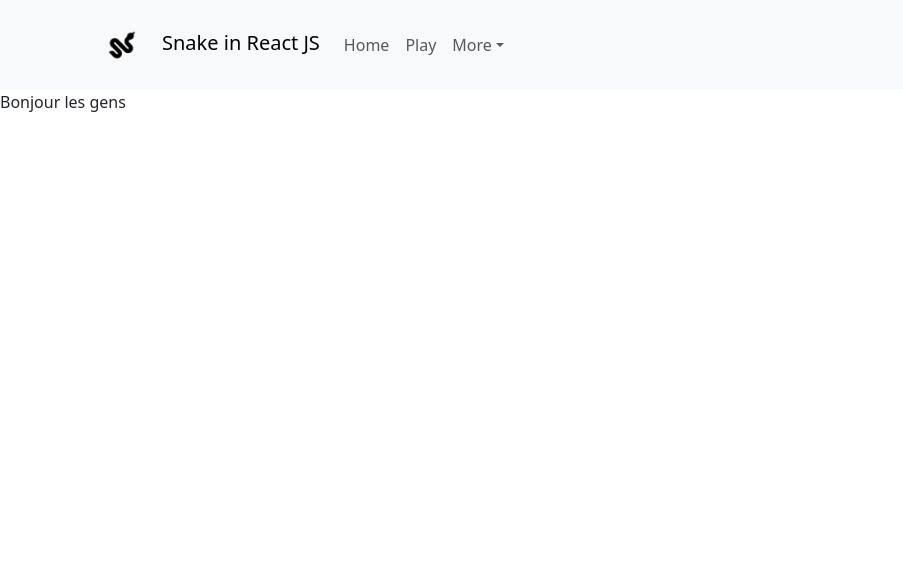
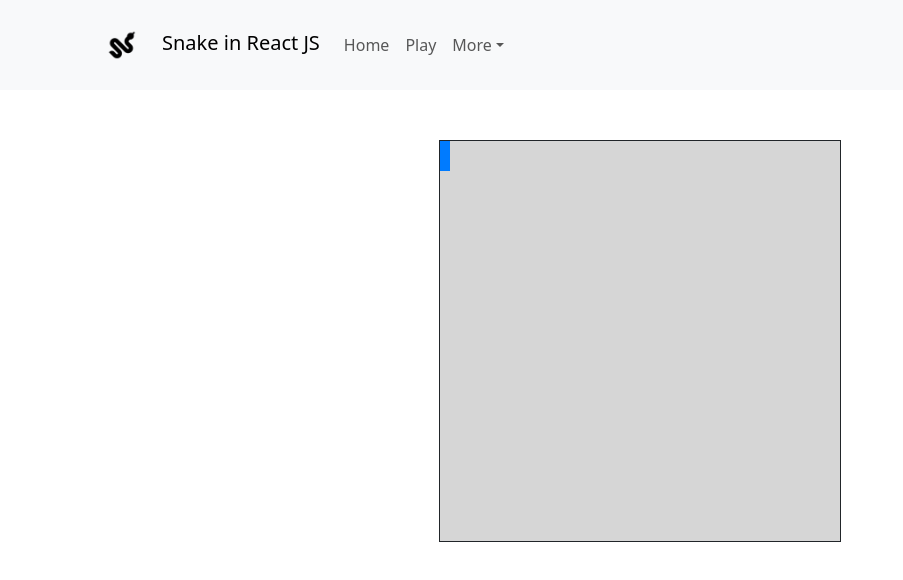
Before and after one commit to Medinhoo/SnakeReact, a React (Vite) app: page / in a window 1280 px wide. Shown: the top 580 px of the page, without its empty margins (0-903 px from the left). Built offline with nearby package versions, Linux system fonts and the light colour scheme.

Commit message:
Initializing of the static canvas

```diff
--- a/src/App.jsx
+++ b/src/App.jsx
@@ -1,13 +1,14 @@
 import { Header } from "./Header/Header"
+import { Canvas } from "./Canvas/Canvas"
 import './index.css'
 
 function App() {
 
   return (
-  <div>
+  <>
     <Header/>
-    <p>Bonjour les gens</p>
-  </div>
+    <Canvas rows={40} columns={40} startX={0} startY={2}/>
+  </>
   )
 }
 
--- /dev/null
+++ b/src/Canvas/Canvas.css
@@ -0,0 +1,18 @@
+#containerCanvas{
+    display: flex;
+    justify-content: center;
+    padding: 50px 0;
+}
+
+.square {
+    width: 100%;
+    padding-top: 100%;
+  }
+
+  .filled {
+    background-color: #007bff;
+  }
+
+  .empty {
+    background-color: #cccc;
+}
--- /dev/null
+++ b/src/Canvas/Canvas.jsx
@@ -0,0 +1,52 @@
+import './Canvas.css'
+
+export function Canvas({ rows, columns, startY, startX }) {
+    const matrix = [];
+
+    for (let row = 0; row < rows; row++) {
+        matrix[row] = [];
+        for (let column = 0; column < columns; column++) {
+            if (row === startY && column === startX) {
+                matrix[startY][startX] = 1;
+                matrix[startY - 1][startX] = 1;
+                matrix[startY - 2][startX] = 1;
+            } else {
+                matrix[row][column] = 0;
+            }
+        }
+    }
+
+    const grid = [];
+
+    for (let colIndex = 0; colIndex < columns; colIndex++) {
+        const columnDiv = [];
+        for (let rowIndex = 0; rowIndex < rows; rowIndex++) {
+            columnDiv.push(
+                <div
+                    id={`cell-${rowIndex}-${colIndex}`}
+                    key={`cell-${rowIndex}-${colIndex}`}
+                    className={matrix[rowIndex][colIndex] === 1 ? 'square filled' : 'square empty'}>
+                </div>
+            );
+        }
+        grid.push(
+            <div id={`col-${colIndex}`} key={`col-${colIndex}`}>
+                {columnDiv}
+            </div>
+        );
+    }
+
+    return (
+        <div id='containerCanvas'>
+            <div id='canvas'
+            style={{
+                display: 'grid',
+                gridTemplateColumns: `repeat(${columns}, 10px)`,
+                border:"solid 1px"
+            }}>
+                {grid}
+            </div>
+        </div>
+    );
+
+}
--- a/src/Header/Header.jsx
+++ b/src/Header/Header.jsx
@@ -6,7 +6,7 @@ import NavDropdown from 'react-bootstrap/NavDropdown';
 
 export function Header(){
     return (
-        <div>
+        <div id='header'>
             <Navigation/>
         </div>
     )
```
